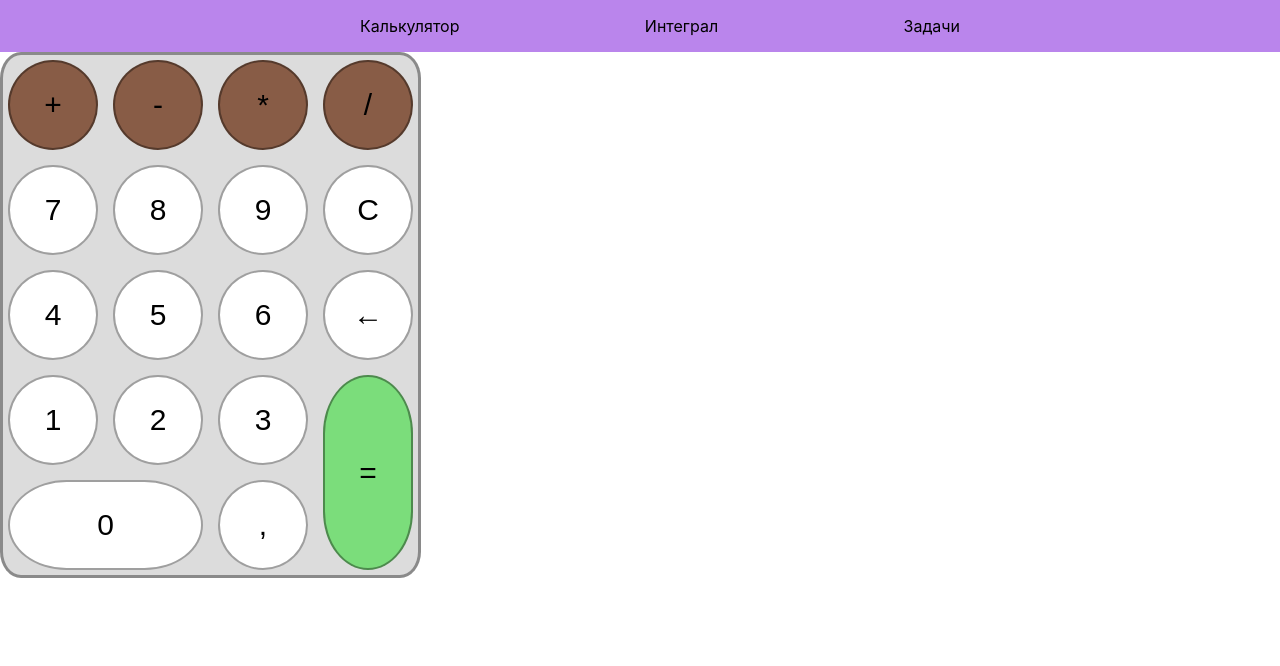
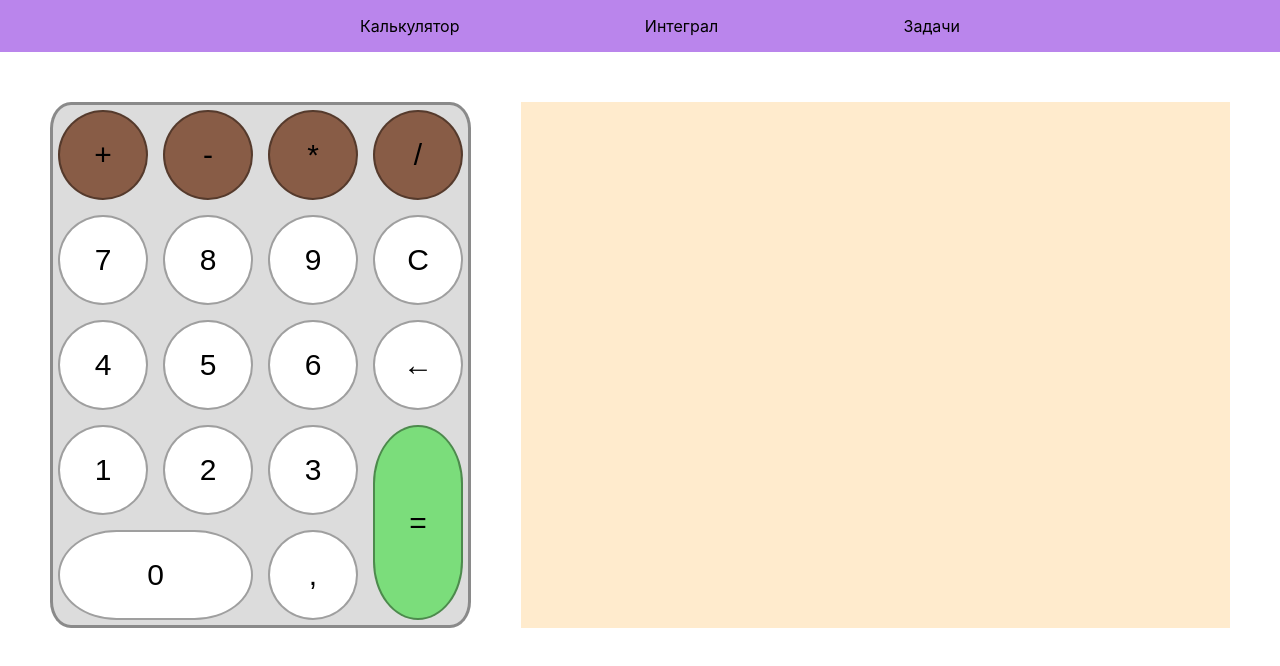
Before and after one commit to n1kkru/calculate, a React (Create React App) app: page / in a window 1280 px wide. Shown: the top 666 px of the page. Built offline with nearby package versions, Linux system fonts and the light colour scheme.

Commit message:
add: create component ResultArea

```diff
--- a/src/components/keyboard/keyboard.tsx
+++ b/src/components/keyboard/keyboard.tsx
@@ -3,12 +3,26 @@ import { KeyboardUI } from "../ui-kit/keyboard/keyboard";
 import { TOperation, TResult, isOperation } from "../../utils/type"
 import { calculate } from "../../utils/math";
 
-export const Keyboard : FC = () => {
+export interface TKeyboard {
+	setResult: (value : TResult) => void;
+}
+
+export const Keyboard : FC<TKeyboard> = ({setResult}) => {
 
   const [first, setFirst] = useState<number>(0);
   const [second, setSecond] = useState<number>(0);
   const [operation, setOperation] = useState<TOperation | null>(null);
-  const [result, setResult] = useState<TResult>('')
+
+  const clearValues = (res?: TResult) => {
+    if (typeof res === "number") {
+      setFirst(res);
+    }
+    else {
+      setFirst(0);
+    }
+    setSecond(0);
+    setOperation(null);
+  }
 
   const clickKey = (value: any) => {
     if (!operation && (!isNaN(value) || value === ',')) {
@@ -25,13 +39,14 @@ export const Keyboard : FC = () => {
       console.log(2);
     }
     else if (first && second && operation && value === '=') {
-
       setResult(calculate({first, second, operation}));
+      clearValues(calculate({first, second, operation}))
       console.log(first, second, operation);
-      console.log(result);
+    }
+    else if (value === "C") {
+      clearValues()
     }
   }
 
-
   return <KeyboardUI clickKey={clickKey}/>
 }
--- /dev/null
+++ b/src/components/result-area/result-area.tsx
@@ -0,0 +1,11 @@
+import { FC } from "react"
+import { ResultAreaUI } from "../ui-kit/result-area/result-area"
+import { TResult } from "../../utils/type"
+
+interface TResultArea {
+	result: TResult;
+}
+
+export const ResultArea : FC<TResultArea> = ({result}) => {
+  return <ResultAreaUI lastResult={result} />
+}
--- a/src/components/ui-kit/keyboard/keyboard.tsx
+++ b/src/components/ui-kit/keyboard/keyboard.tsx
@@ -3,12 +3,12 @@ import styles from './keyboard.module.css';
 import { Button, ButtonProps } from '../button/button';
 import clsx from 'clsx';
 
-export interface TKeyboard {
+export interface TKeyboardUI {
 	className?: string;
 	clickKey: (value: any) => void;
 }
 
-export function KeyboardUI({className, clickKey} : TKeyboard) : ReactElement {
+export function KeyboardUI({className, clickKey} : TKeyboardUI) : ReactElement {
 	return (
 		<div className={clsx(styles.keyboard, className)}>
 			<Button text="+" onClick={clickKey}
--- /dev/null
+++ b/src/components/ui-kit/result-area/result-area.module.css
@@ -0,0 +1,5 @@
+.area {
+  background-color: blanchedalmond;
+  width: 100%;
+  font-size: 25px;
+}
--- /dev/null
+++ b/src/components/ui-kit/result-area/result-area.tsx
@@ -0,0 +1,15 @@
+import { ReactElement } from "react";
+import { TResult } from "../../../utils/type";
+import styles from './result-area.module.css'
+
+export interface TResultAreaUI {
+  lastResult: TResult;
+  className?: string,
+}
+
+export function ResultAreaUI({lastResult, className} : TResultAreaUI ) : ReactElement {
+	return (
+    <div className={styles.area}>
+      <p>{lastResult}</p>
+    </div>)
+}
--- a/src/pages/simple-calculator/simple-calculator.module.css
+++ b/src/pages/simple-calculator/simple-calculator.module.css
@@ -0,0 +1,6 @@
+.main {
+  display: flex;
+  max-width: 100%;
+  padding: 50px;
+  gap: 50px;
+}
--- a/src/pages/simple-calculator/simple-calculator.tsx
+++ b/src/pages/simple-calculator/simple-calculator.tsx
@@ -1,22 +1,26 @@
 import { Keyboard } from '../../components/keyboard/keyboard';
+import { ResultArea } from '../../components/result-area/result-area';
 import { Button } from '../../components/ui-kit/button/button';
 
 import { Preloader } from '../../components/ui-kit/preloader';
+import { TResult } from '../../utils/type';
 import styles from './simple-calculator.module.css';
-import { FC } from 'react';
+import { FC, useState } from 'react';
 
 export const SimpleCalculator: FC = () => {
   /** TODO: взять переменную из стора */
   const isIngredientsLoading = false;
   // const isIngredientsLoadin = useSelector((state) => state.burgerReducers.isLoading);
+  const [result, setResult] = useState<TResult>('');
 
   return (
     <>
       {isIngredientsLoading ? (
         <Preloader />
       ) : (
-        <main>
-          <Keyboard/>
+        <main className={styles.main}>
+          <Keyboard setResult={setResult}/>
+          <ResultArea result={result}/>
         </main>
       )}
     </>
```
